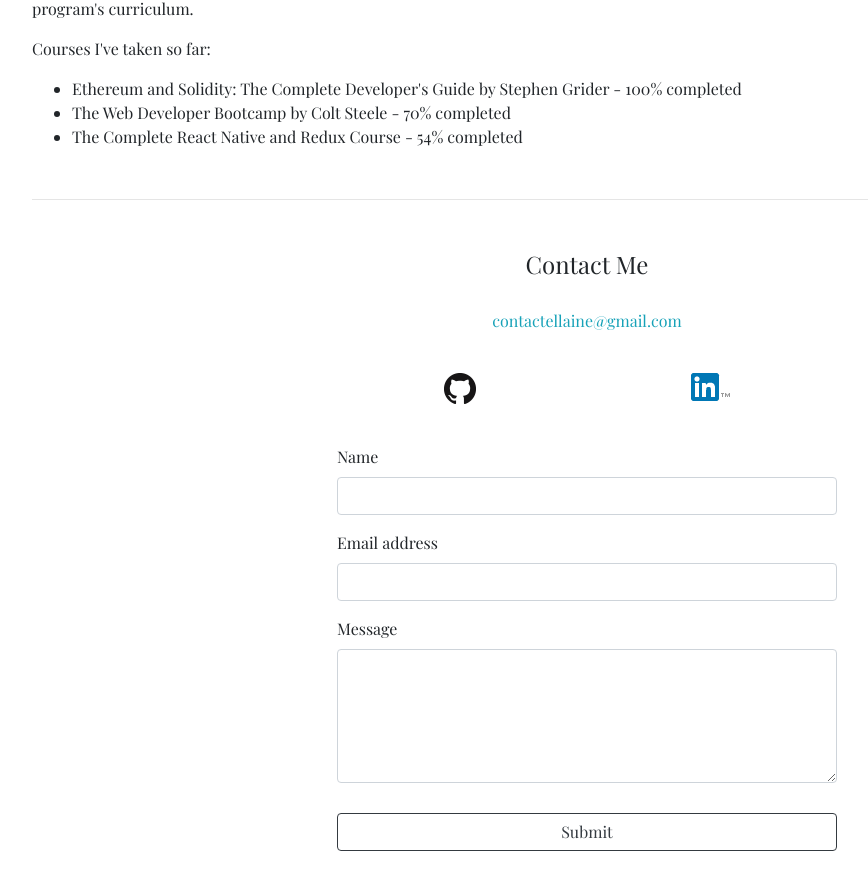
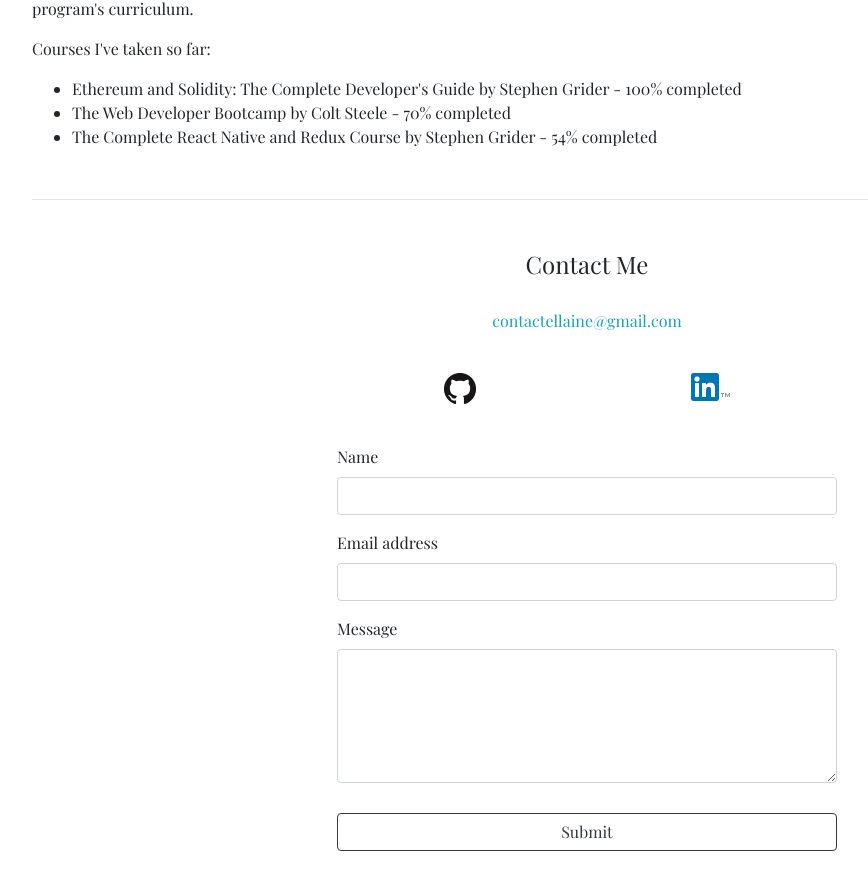
Before and after one commit to ellainec/portfolio, a React (Create React App) app: page / in a window 1280 px wide. Shown: the part 3060-3949 px from the top of the page, without its empty margins (53-921 px from the left). Built offline with nearby package versions, Linux system fonts and the light colour scheme.

Commit message:
add instructor to react native udemy course

```diff
--- a/src/components/Education.js
+++ b/src/components/Education.js
@@ -23,7 +23,7 @@ const Education = () => {
             <ul>
               <li>Ethereum and Solidity: The Complete Developer's Guide by Stephen Grider - 100% completed</li>
               <li>The Web Developer Bootcamp by Colt Steele - 70% completed</li>
-              <li>The Complete React Native and Redux Course - 54% completed</li>
+              <li>The Complete React Native and Redux Course by Stephen Grider - 54% completed</li>
             </ul>
         </div>
     );
```
